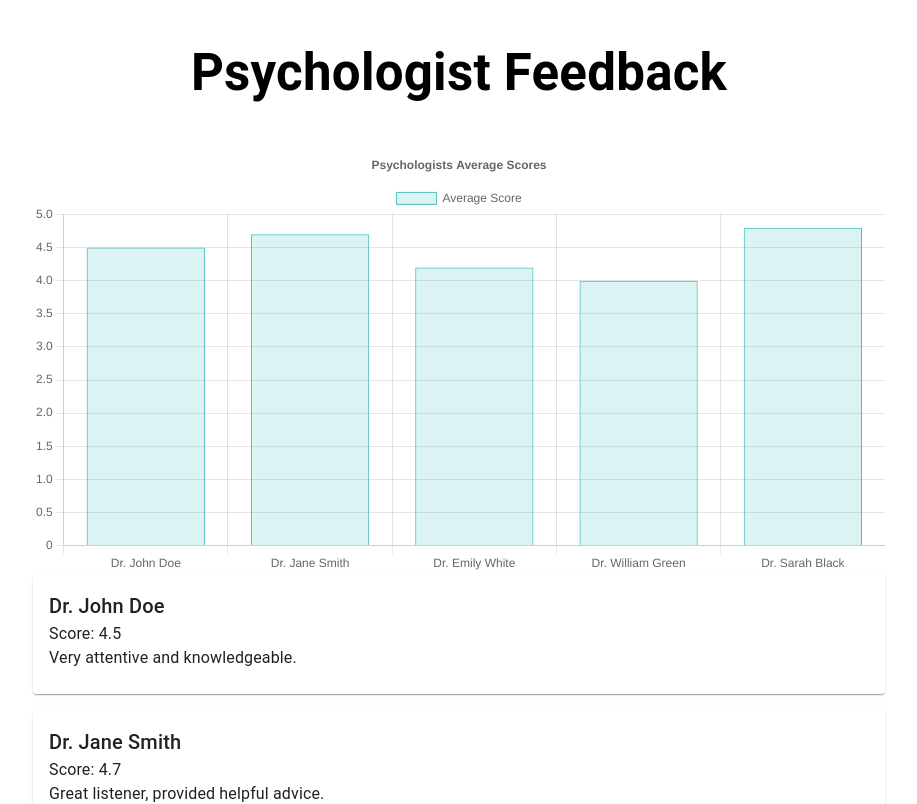
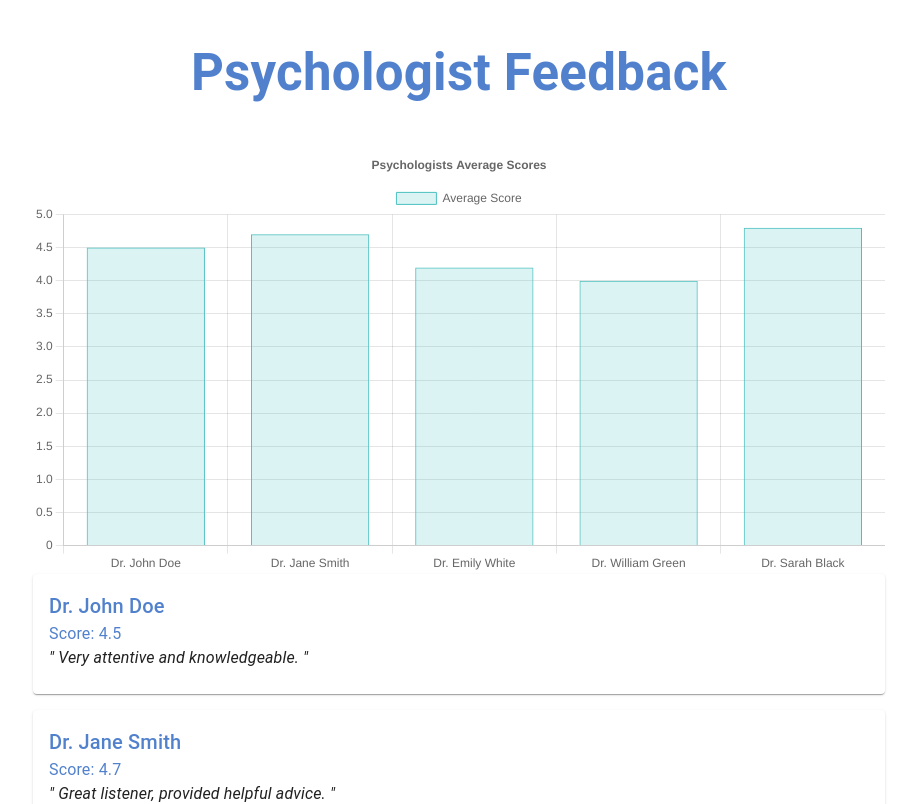
Before and after one commit to LukaJovanovic357/mindletic-app, a React (Vite) app in the folder feedback-app/: page / in a window 1280 px wide. Shown: the top 804 px of the page, without its empty margins (181-1098 px from the left). Built offline with nearby package versions, Linux system fonts and the light colour scheme.

Commit message:
add font styles

```diff
--- a/feedback-app/src/App.tsx
+++ b/feedback-app/src/App.tsx
@@ -23,7 +23,9 @@ const App: React.FC = () => {
         <PsychologistProvider>
             <Container maxWidth='md'>
                 <Typography variant='h4' align='center' gutterBottom>
-                    <h2>Psychologist Feedback</h2>
+                    <h2 style={{ color: 'rgba(41, 100, 194, 0.811)' }}>
+                        Psychologist Feedback
+                    </h2>
                 </Typography>
                 <AppContent />
             </Container>
--- a/feedback-app/src/FeedbackSummaries.tsx
+++ b/feedback-app/src/FeedbackSummaries.tsx
@@ -10,9 +10,24 @@ export const FeedbackSummaries: React.FC = () => {
             {psychologists.map(psych => (
                 <Card key={psych.id} sx={{ marginBottom: 2 }}>
                     <CardContent>
-                        <Typography variant='h6'>{psych.name}</Typography>
-                        <Typography>Score: {psych.score}</Typography>
-                        <Typography>{psych.feedbackSummary}</Typography>
+                        <Typography
+                            variant='h6'
+                            sx={{ color: 'rgba(41, 100, 194, 0.811)' }}
+                        >
+                            {psych.name}
+                        </Typography>
+                        <Typography sx={{ color: 'rgba(41, 100, 194, 0.811)' }}>
+                            Score: {psych.score}
+                        </Typography>
+
+                        <Typography
+                            variant='body1'
+                            sx={{
+                                fontStyle: 'italic'
+                            }}
+                        >
+                            " {psych.feedbackSummary} "
+                        </Typography>
                     </CardContent>
                 </Card>
             ))}
```
